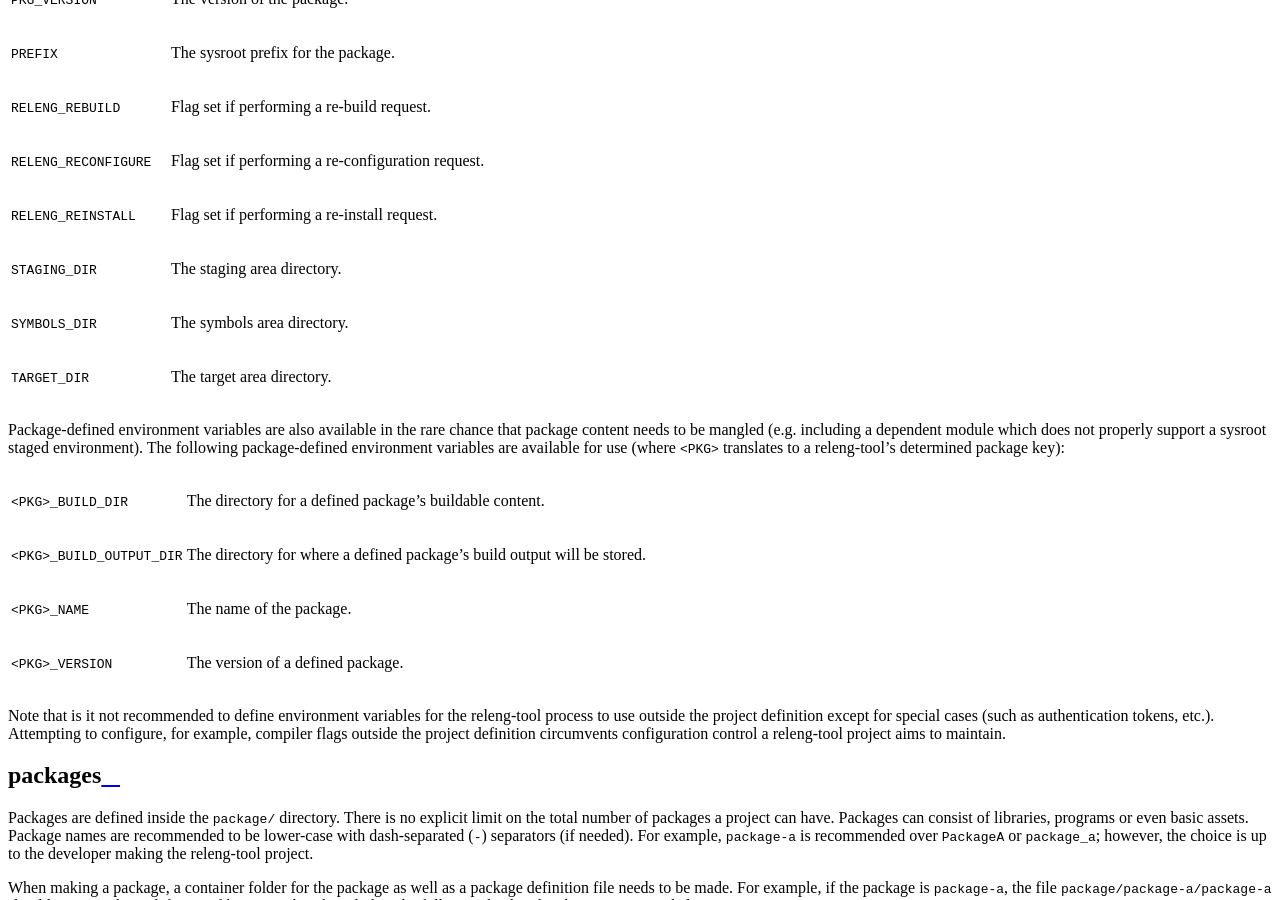
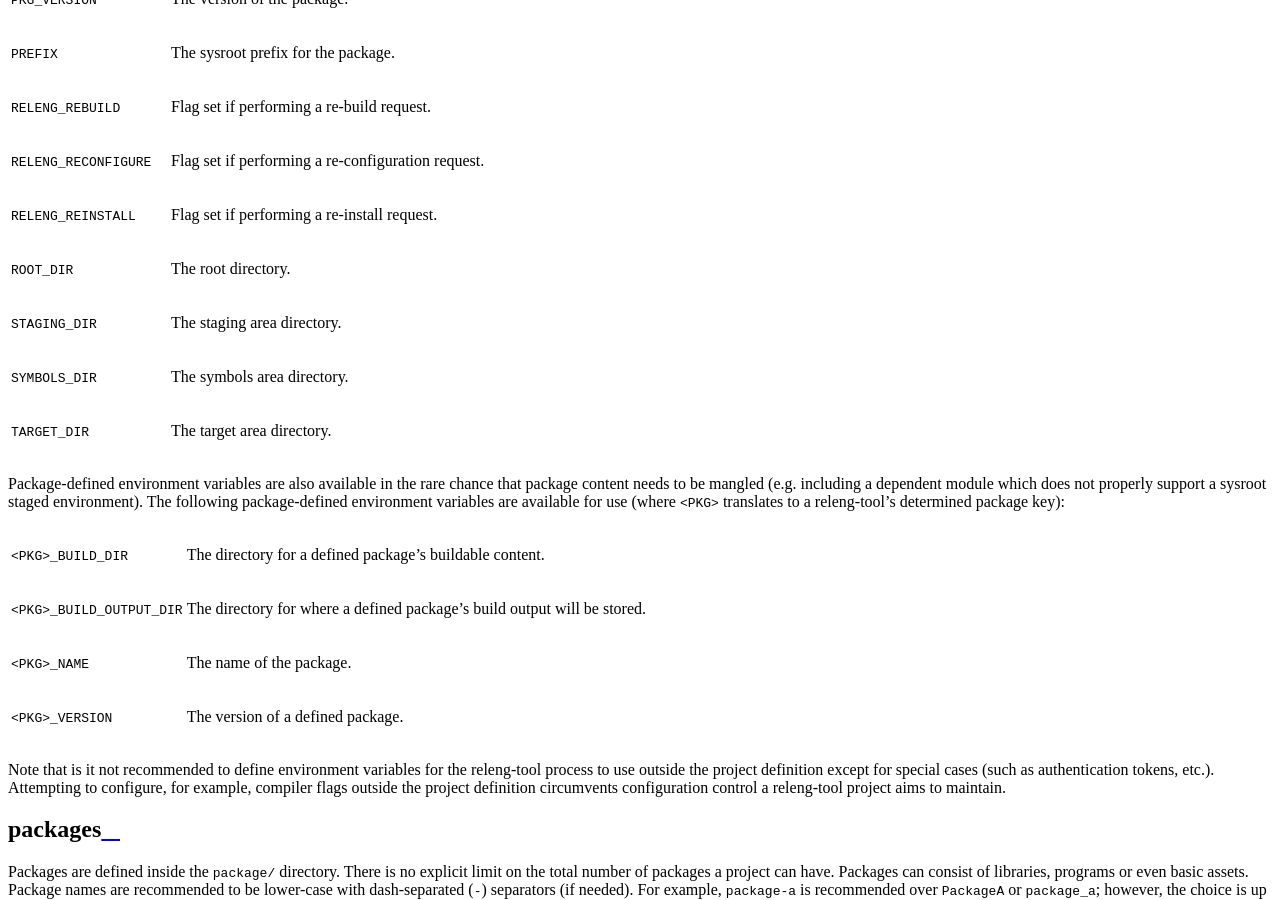
Before and after one commit to releng-tool/releng-tool, a Sphinx documentation site: the page built from Documentation/developer-guide.rst, in a window 1280 px wide and 900 px high, scrolled down 9179 px. Built offline with Sphinx 7.4.7 and the Read the Docs theme 2.0.0, drawn with Linux system fonts in a browser that asks for light colours.

Commit message:
Documentation: adding new root-dir environment variable
The releng-tool's root directory is now available through the `ROOT_DIR`
environment key; updating.

Signed-off-by: James Knight <james.d.knight@live.com>

```diff
--- a/Documentation/developer-guide.rst
+++ b/Documentation/developer-guide.rst
@@ -705,6 +705,8 @@ environment variables will be made available:
 +--------------------------+---------------------------------------------------+
 | ``RELENG_REINSTALL``     | Flag set if performing a re-install request.      |
 +--------------------------+---------------------------------------------------+
+| ``ROOT_DIR``             | The root directory.                               |
++--------------------------+---------------------------------------------------+
 | ``STAGING_DIR``          | The staging area directory.                       |
 +--------------------------+---------------------------------------------------+
 | ``SYMBOLS_DIR``          | The symbols area directory.                       |
```
